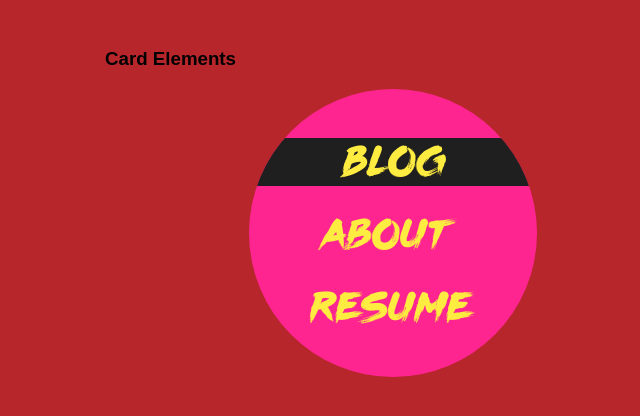
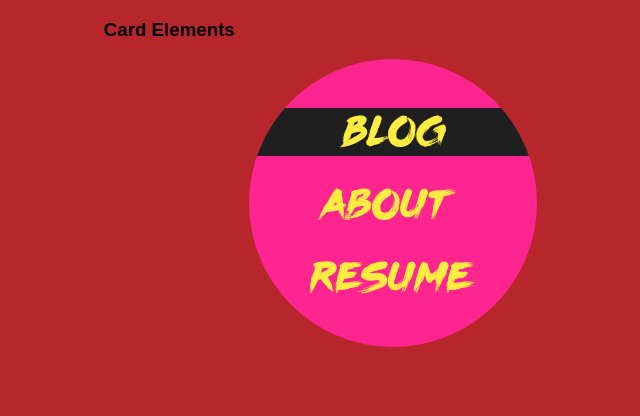
Before and after one commit to Dman757/meade.dev, a Next.js app: page /menu-test in a window 1280 px wide. Shown: the top 416 px of the page, without its empty margins (247-887 px from the left). Built offline with nearby package versions, Linux system fonts and the light colour scheme.

Commit message:
new page layout component

```diff
--- /dev/null
+++ b/components/PageLayout.js
@@ -0,0 +1,5 @@
+import styles from './PageLayout.module.css';
+
+export default function PageLayout({ children }) {
+  return <div className={styles.wrapper}>{children}</div>;
+}
--- /dev/null
+++ b/components/PageLayout.module.css
@@ -0,0 +1,14 @@
+.wrapper {
+  display: grid;
+  grid-template-columns:
+    1fr
+    min(65ch, 100%)
+    1fr;
+}
+.wrapper > * {
+  grid-column: 2;
+}
+.full-bleed {
+  width: 100%;
+  grid-column: 1 / 4;
+}
--- a/components/gridMenu.module.css
+++ b/components/gridMenu.module.css
@@ -18,7 +18,7 @@ Similar hover states to this https://www.youtube.com/watch?v=YU-_RccjIbA&feature
   -moz-backface-visibility: hidden;
   -webkit-transform: translate3d(0, 0, 0);
   -moz-transform: translate3d(0, 0, 0);
-  z-index: -10;
+  z-index: 0;
 }
 
 .Main {
@@ -80,7 +80,7 @@ Similar hover states to this https://www.youtube.com/watch?v=YU-_RccjIbA&feature
 } */
 
 .Main > div:nth-child(4) {
-  z-index: 0;
+  z-index: 1;
   align-self: flex-end;
   box-sizing: border-box;
   background-color: #1f1f1f;
@@ -102,25 +102,24 @@ Similar hover states to this https://www.youtube.com/watch?v=YU-_RccjIbA&feature
 }
 .Main > button:hover,
 .Main > button:focus {
-  /* transition-delay: 0s; */
   transform: rotate(-5deg) scale(1.1)
 }
 
 .Main > button:nth-child(1):hover ~ div:last-child,
-.Main > button:nth-child(1):focus ~ div:last-child {
+.Main > button:nth-child(1):focus ~ div:last-child{
   --derp: 0rem, 1rem, 0rem;
   --offset-rotate: -5deg;
   height: 4.5rem;
 }
 .Main > button:nth-child(2):hover ~ div:last-child,
 .Main > button:nth-child(2):focus ~ div:last-child{
-  --derp: calc(var(--offset-x)* 2), calc(var(--offset-y)* 1.75), 0;
+  --derp: calc(var(--offset-x)* 2), calc(var(--offset-y)* 1.75), 0rem;
   --offset-rotate: -5deg;
   height: 4.5rem;
 }
 .Main > button:nth-child(3):hover ~ div:last-child,
-.Main > button:nth-child(3):focus ~ div:last-child {
-  --derp: calc(var(--offset-x)*3), calc(var(--offset-y) * 3.25), 0;
+.Main > button:nth-child(3):focus ~ div:last-child{
+  --derp: calc(var(--offset-x)*3), calc(var(--offset-y) * 3.25), 0rem;
   --offset-rotate: -5deg;
   height: 4.5rem;
 }
--- a/pages/menu-test.js
+++ b/pages/menu-test.js
@@ -2,6 +2,7 @@ import Head from 'next/head';
 import Link from 'next/link';
 import Item from 'components/ImageItem.js';
 import Layout from 'components/layout.js';
+import PageLayout from 'components/PageLayout.js';
 import UseEventListener from 'components/utils/useEventListener.js';
 import gridMenu from 'components/gridMenu.module.css';
 import useHasMounted from 'components/utils/useHasMounted';
@@ -97,8 +98,7 @@ export default function FirstPost() {
   }, []);
 
   return (
-    <Layout>
-      {console.log('render')}
+    <PageLayout>
       <h3>Card Elements</h3>
       <div className={gridMenu.CircleBack}>
         <div className={gridMenu.Main}>
@@ -109,6 +109,6 @@ export default function FirstPost() {
         </div>
       </div>
       {/* <div style={{ width: '2px', height: '1500px' }}></div> */}
-    </Layout>
+    </PageLayout>
   );
 }
```
